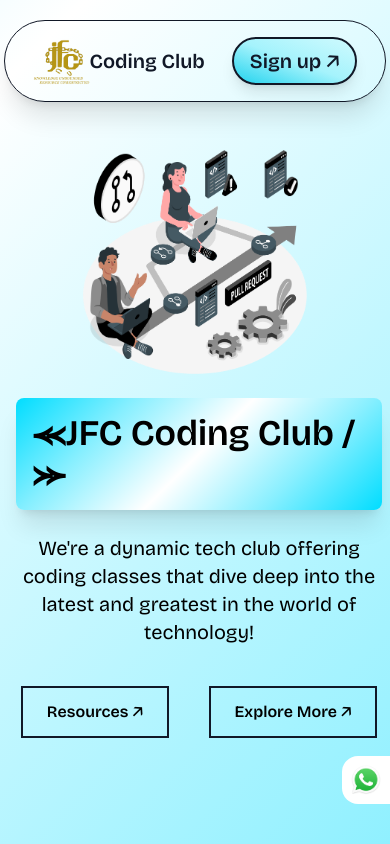
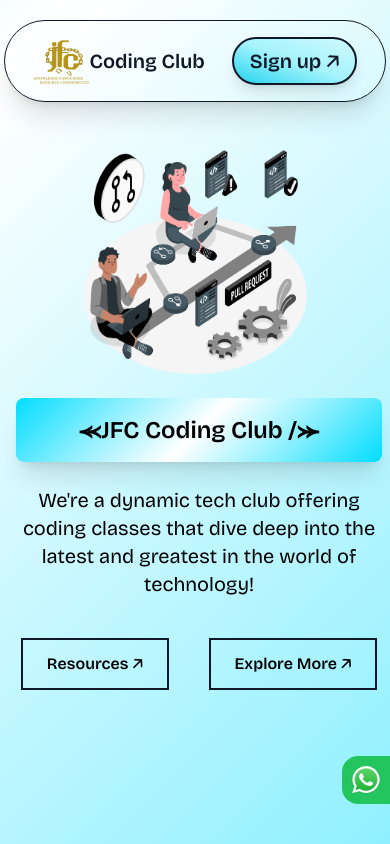
Before and after one commit to DawnDevs/Coding-Club, a React (Create React App) app in the folder frontend/: page / in a window 390 px wide. Built offline with nearby package versions, Linux system fonts and the light colour scheme.

Commit message:
whatsapp inclusion

```diff
--- a/frontend/public/index.html
+++ b/frontend/public/index.html
@@ -32,7 +32,7 @@
       work correctly both with client-side routing and a non-root public URL.
       Learn how to configure a non-root public URL by running `npm run build`.
     -->
-    <title>React App</title>
+    <title>JFC Coding Club</title>
   </head>
   <body>
     <noscript>You need to enable JavaScript to run this app.</noscript>
--- a/frontend/src/pages/Home.jsx
+++ b/frontend/src/pages/Home.jsx
@@ -16,7 +16,7 @@
             </div>
             <div className=" pt-6 md:pt-0 items-center">
               <div className=" gradient-container1 rounded-lg shadow-xl">
-                <p className="text-4xl font-semibold flex justify-center p-4"> ⪻JFC Coding Club /⪼</p>
+                <p className=" text-2xl md:text-4xl font-semibold flex justify-center p-4"> ⪻JFC Coding Club /⪼</p>
               </div>
               <p className=" pt-6 text-center text-xl">We're a dynamic tech club offering coding classes that dive deep into the latest and greatest in the world of technology!</p>
               <div className=" flex justify-center pt-10 text-base md:text-xl font-semibold space-x-10">
@@ -26,7 +26,7 @@
             </div>
         </div>
         <div className="absolute pb-10 bottom-0 hover:cursor-pointer right-0">
-          <a className=" hover:pl-6" href=" "><img className="h-12 md:h-16 bg-white hover:bg-green-500 p-2 rounded-l-2xl" src={Whatsapp} alt="" /></a>
+          <a className=" hover:pl-6" href=" https://chat.whatsapp.com/HSxFI66MnrJ6K6GGkDppV8" target="_blank"><img className="h-12 md:h-16 bg-green-500 hover:bg-green-600 p-2 rounded-l-2xl" src={Whatsapp} alt="" /></a>
         </div>
       </div>
     </div>
```
